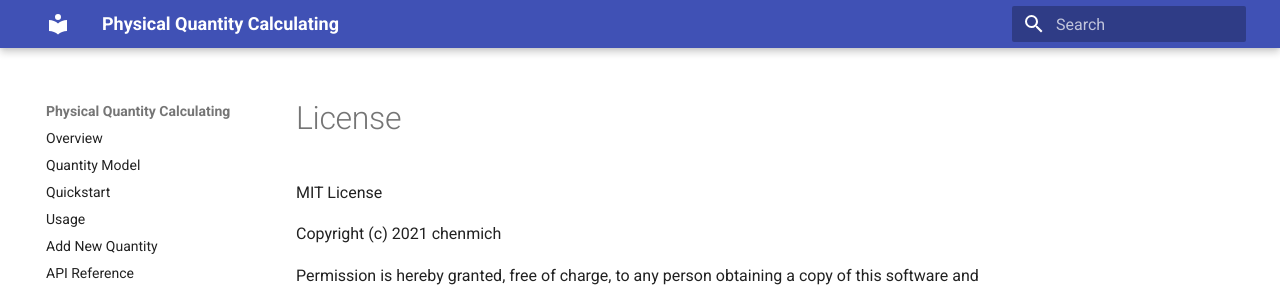
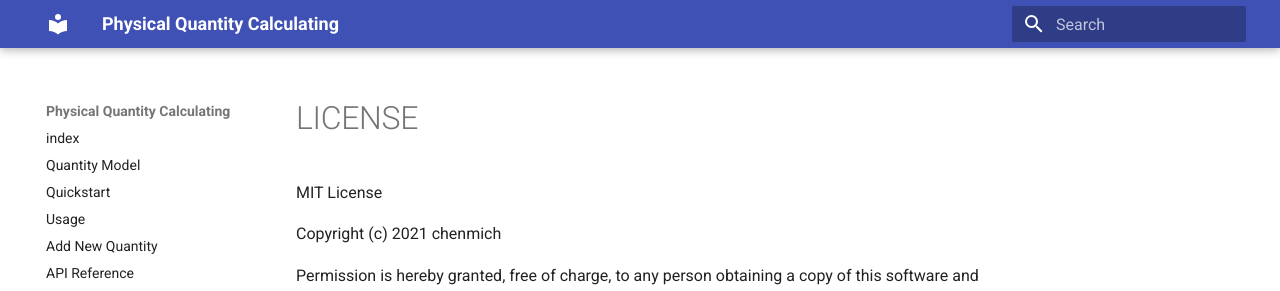
Before and after one commit to chenmich/Quantities, an MkDocs documentation site: the page built from docs/LICENSE.md, in a window 1280 px wide. Shown: the top 291 px of the page. Built offline with MkDocs 1.6.1 and Material for MkDocs 9.7.7, drawn with Linux system fonts in a browser that asks for light colours.

Commit message:
modify file name for publishing site of repository

```diff
--- a/mkdocs.yml
+++ b/mkdocs.yml
@@ -1,6 +1,6 @@
 site_name: Physical Quantity Calculating
 nav:
-    - Overview: Overview.md
+    - index: index.md
     - Quantity Model: Quantity_Model.md
     - Quickstart: Quickstart.md
     - Usage: Usage.md
```
Also changed, not shown: docs/LICENSE.md (+2 -0 lines), docs/index.md (renamed from docs/Overview.md).
